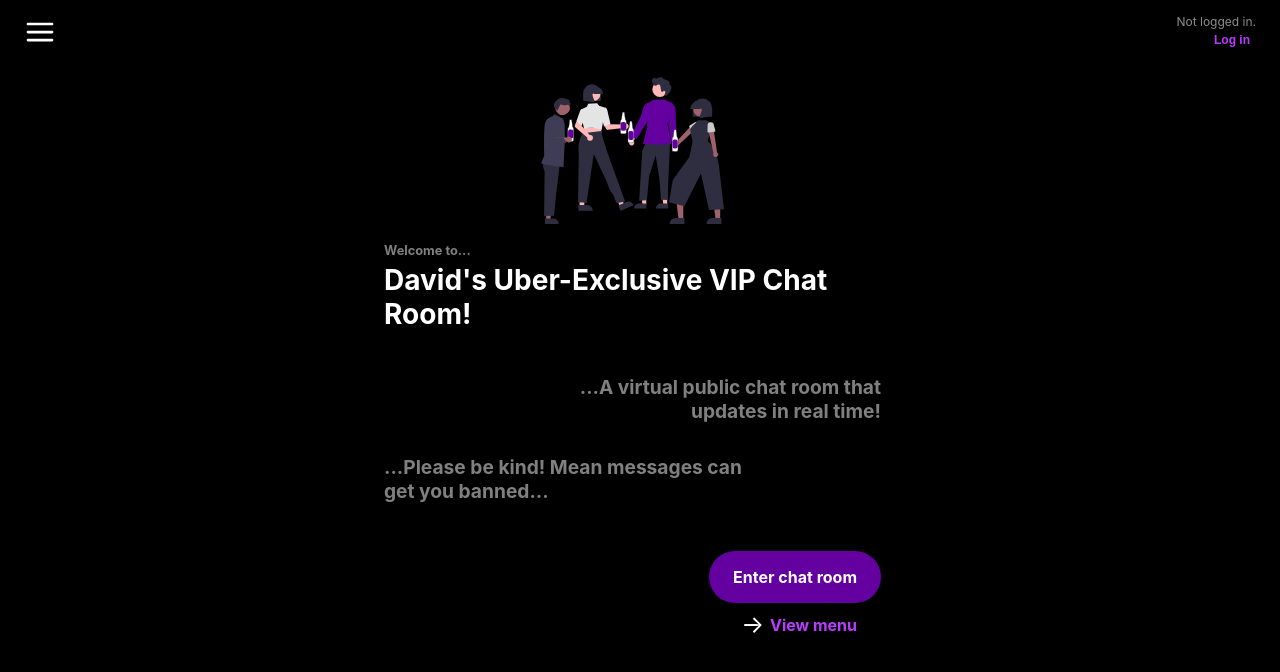
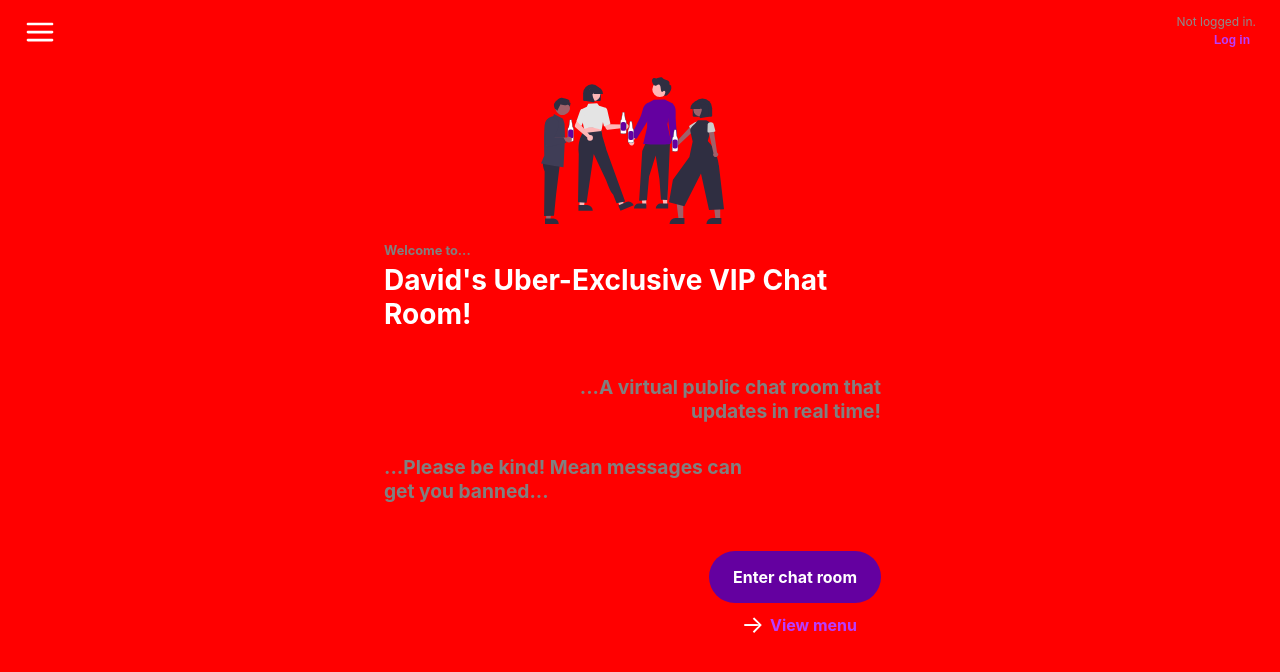
Before and after one commit to douglasdavid177/Chat-Room, a Next.js app: page / in a window 1280 px wide. Shown: the top 672 px of the page. Built offline with nearby package versions, Linux system fonts and the light colour scheme; no server answers.

Commit message:
modified temorary test code

```diff
--- a/components/layout.jsx
+++ b/components/layout.jsx
@@ -154,9 +154,9 @@ function Layout(props) {
   return (
     <div
       className={"container"}
-      style={turnStuffRed ? { background: "red" } : {}}
+      style={turnStuffRed || true ? { background: "red" } : {}}
     >
-      <div className={"content"} ref={scrollContainer}>
+      <div className={"content"} ref={scrollContainer} tabIndex={-1}>
         {/* <motion.div initial={{ height: "auto" }} animate={{ height: "30vh" }}> */}
         <AnimatePresence>
           {showHeroImg && numberFromRoute(router.asPath) < 2 && (
```
